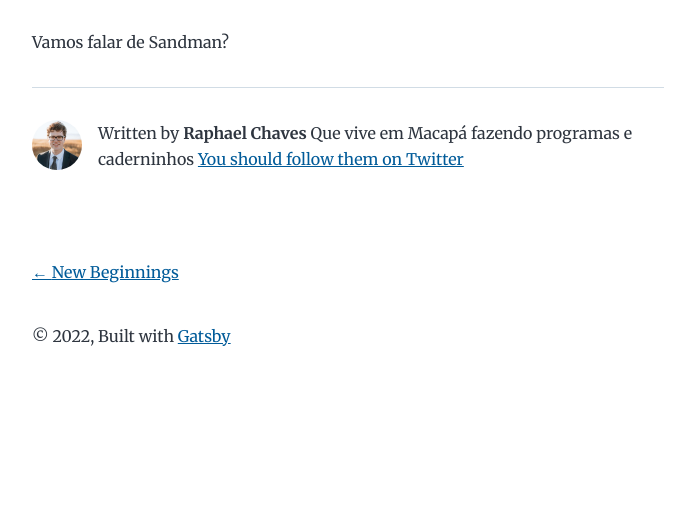
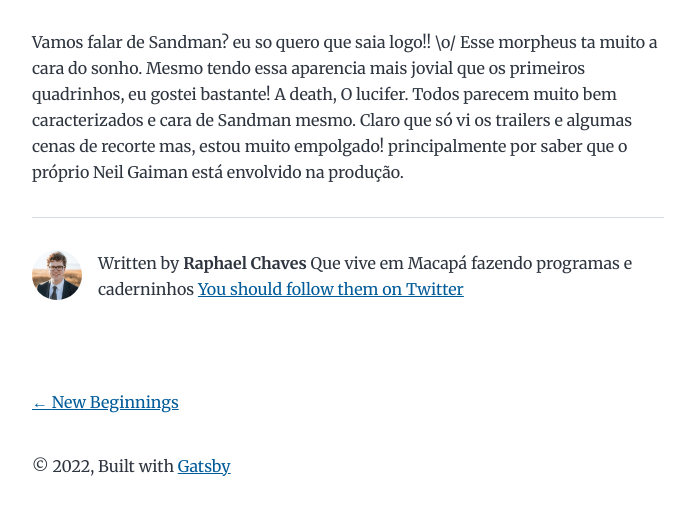
Before and after one commit to raphaeljq/foodblog, a Gatsby site: page /2022-06-11-a-serie-do-sandman/ in a window 1280 px wide. Shown: the part 211-726 px from the top of the page, without its empty margins (292-981 px from the left). Built offline with nearby package versions, Linux system fonts and the light colour scheme; Gatsby itself is replaced by a stand-in of ours.

Commit message:
Update Blog “2022-06-11-a-serie-do-sandman”

```diff
--- a/content/blog/2022-06-11-a-serie-do-sandman.md
+++ b/content/blog/2022-06-11-a-serie-do-sandman.md
@@ -4,4 +4,4 @@ title: A serie do sandman
 date: 2022-06-11T04:34:28.860Z
 thumbnail: /static/images/sandman-estreia.jpg
 ---
-Vamos falar de Sandman?
+Vamos falar de Sandman? eu so quero que saia logo!! \o/ Esse morpheus ta muito a cara do sonho. Mesmo tendo essa aparencia mais jovial que os primeiros quadrinhos, eu gostei bastante! A death, O lucifer. Todos parecem muito bem caracterizados e cara de Sandman mesmo. Claro que só vi os trailers e algumas cenas de recorte mas, estou muito empolgado! principalmente por saber que o próprio Neil Gaiman está envolvido na produção.
```
